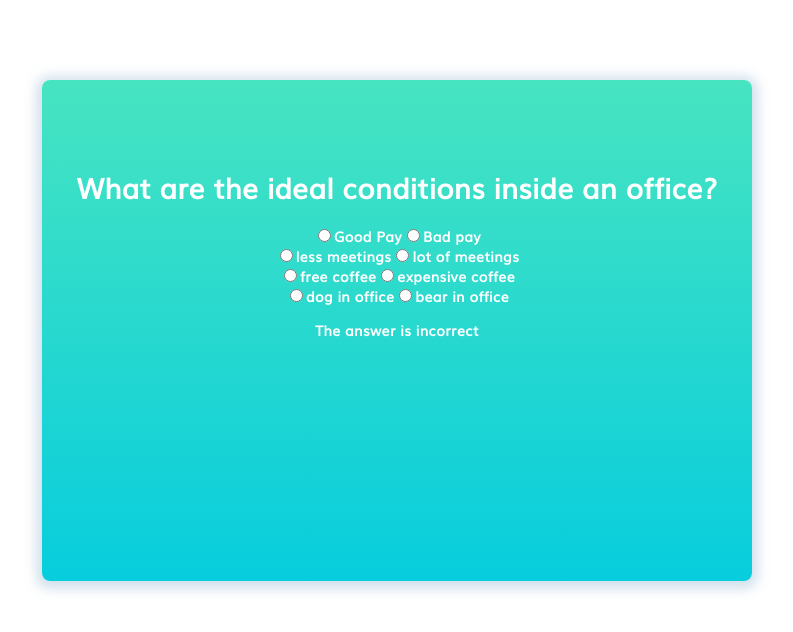
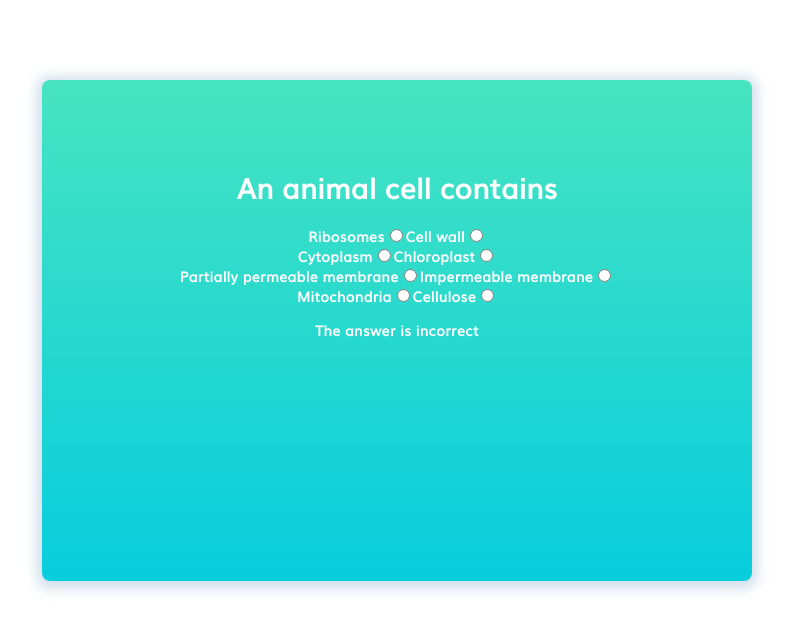
Before and after one commit to jackthb/multi-choice-component, a React (Create React App) app: page / in a window 1280 px wide. Shown: the top 632 px of the page, without its empty margins (198-991 px from the left). Built offline with nearby package versions, Linux system fonts and the light colour scheme.

Commit message:
count number of correct answers

```diff
--- a/src/App.tsx
+++ b/src/App.tsx
@@ -1,6 +1,6 @@
 import MultiChoice from "./components/MultiChoice";
 
-import { defaultOptions as Question } from "./data";
+import { animalCell as Question } from "./data";
 
 export default function App() {
   return (
--- a/src/components/MultiChoice.tsx
+++ b/src/components/MultiChoice.tsx
@@ -1,4 +1,4 @@
-import { useState } from "react";
+import { useEffect, useState } from "react";
 import Slider from "./Slider";
 
 type MultiChoiceProps = {
@@ -19,12 +19,24 @@ function Answer({ correct }: AnswerProps) {
 
 export default function MultiChoice({ question, option }: MultiChoiceProps) {
   const [correct, setCorrect] = useState<boolean>(false);
+  const [noCorrect, setNoCorrect] = useState<number>(0);
 
+  useEffect(() => {
+    if (noCorrect === option.length) {
+      setCorrect(true);
+    }
+  }, [noCorrect]);
   return (
     <div className="Mask">
       <h1 className="text">{question}</h1>
       {option.map((x, index) => (
-        <Slider key={index} options={x} id={index} />
+        <Slider
+          key={index}
+          options={x}
+          id={index}
+          noCorrect={noCorrect}
+          setNoCorrect={setNoCorrect}
+        />
       ))}
       <Answer correct={correct} />
     </div>
--- a/src/components/Slider.tsx
+++ b/src/components/Slider.tsx
@@ -1,24 +1,47 @@
+import { useEffect, useState } from "react";
+
 type SliderProps = {
   options: {
     label: string;
     isCorrect: boolean;
   }[];
   id: number;
+  noCorrect: number;
+  setNoCorrect: Function;
 };
 
-export default function Slider({ options, id }: SliderProps) {
+export default function Slider({
+  options,
+  id,
+  noCorrect,
+  setNoCorrect,
+}: SliderProps) {
+  const [selected, setSelected] = useState<boolean>(false);
+
+  useEffect(() => {
+    options.sort(() => Math.random() - 0.5);
+  }, []);
   return (
     <div>
-      {options
-        .sort(() => Math.random() - 0.5)
-        .map((s) => {
-          return (
-            <label key={id}>
-              <input type="radio" name={`answer-${id}`} value={s.label}></input>
-              <span>{s.label}</span>
-            </label>
-          );
-        })}
+      {options.map((s, index) => {
+        return (
+          <label key={index}>
+            {s.label}
+            <input
+              type="radio"
+              name={`answer-${id}`}
+              value={s.label}
+              disabled={selected}
+              onClick={() => {
+                if (s.isCorrect) {
+                  setSelected(true);
+                  setNoCorrect(noCorrect + 1);
+                }
+              }}
+            ></input>
+          </label>
+        );
+      })}
     </div>
   );
 }
```
